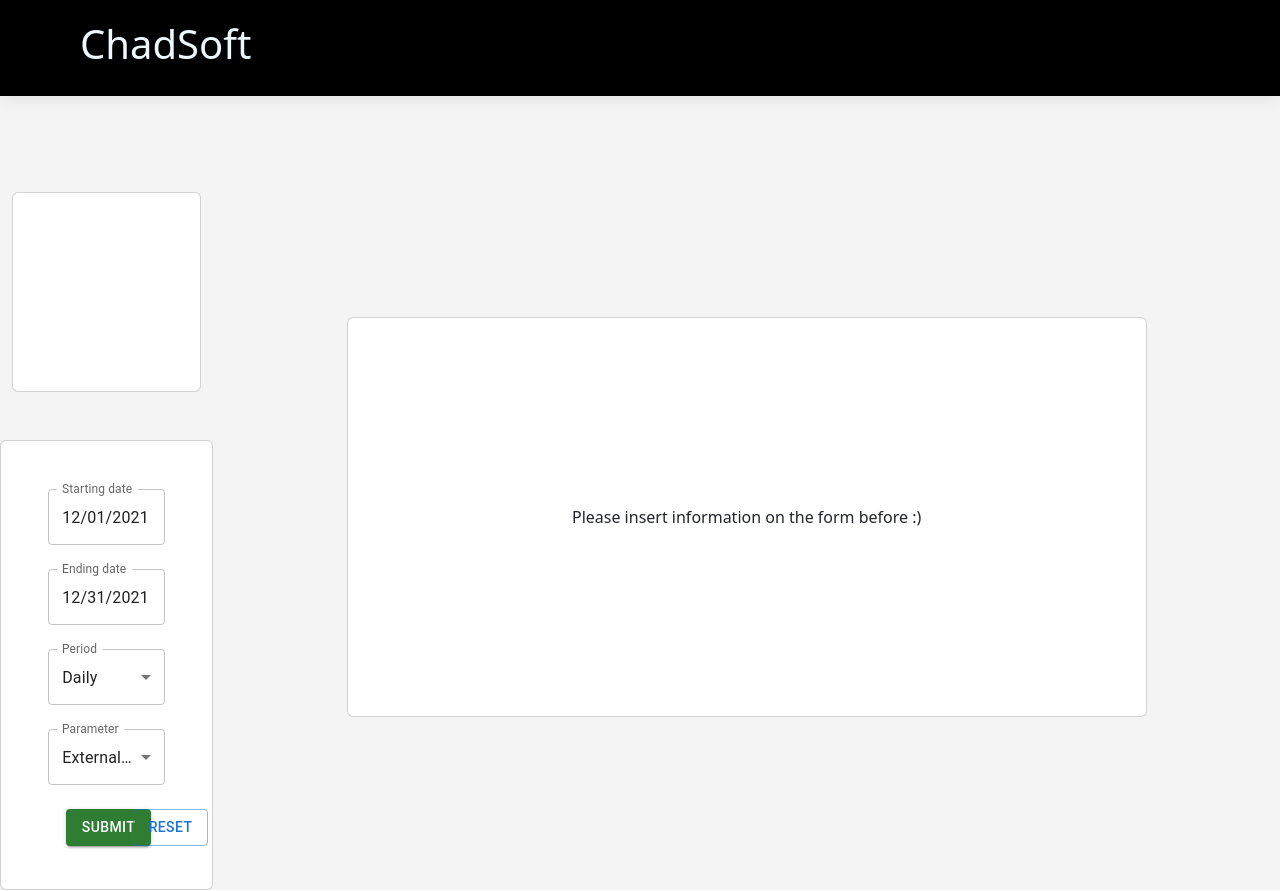
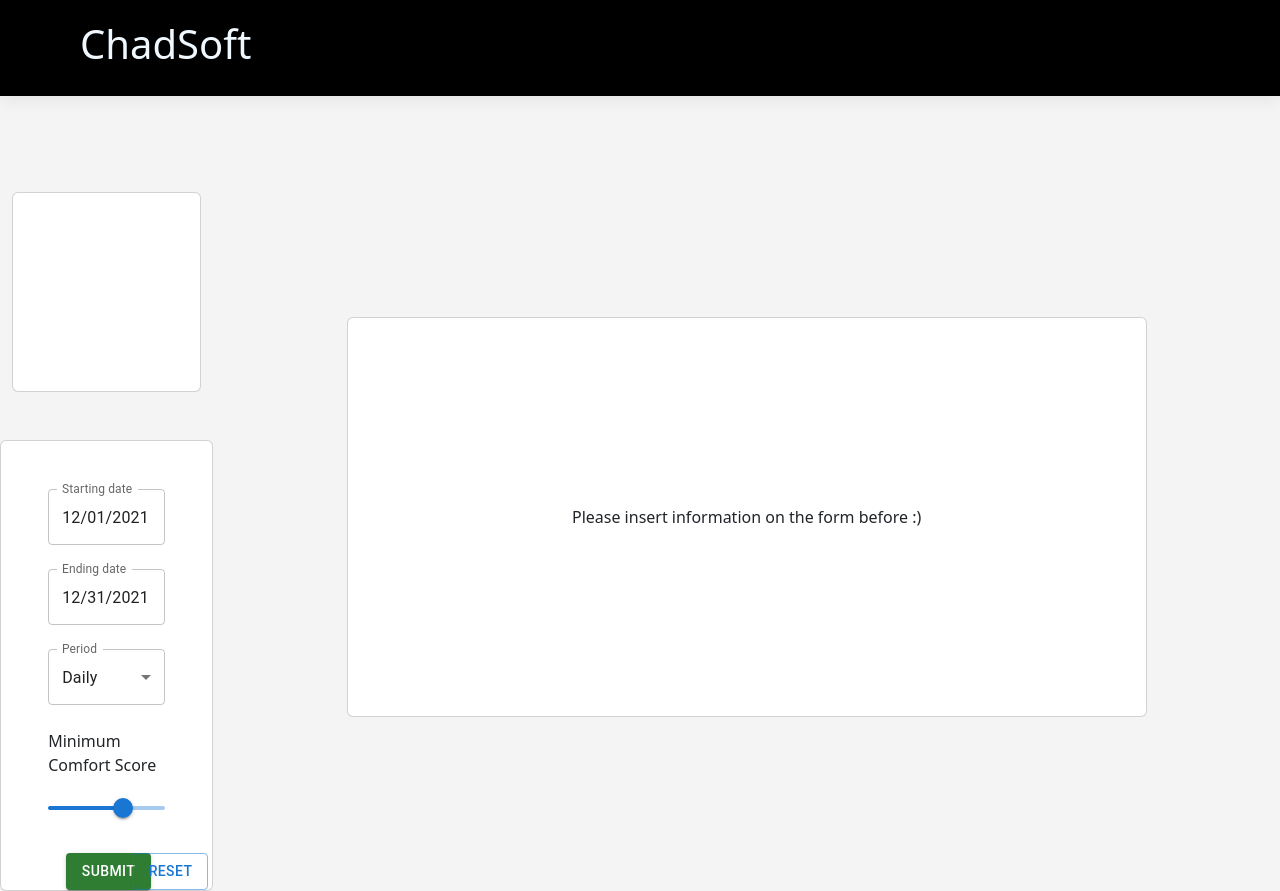
Before and after one commit to luciusvinicius/personal-sauna, a React (Create React App) app in the folder website/personal-sauna/: page / in a window 1280 px wide. Built offline with nearby package versions, Linux system fonts and the light colour scheme.

Commit message:
comf input

```diff
--- /dev/null
+++ b/website/personal-sauna/src/components/FormInputSlider.js
@@ -0,0 +1,30 @@
+import React from "react"
+import { Controller } from "react-hook-form";
+import {Slider} from "@mui/material";
+
+
+const FormInputSlider = ({control, name, label, min, max, step=4}) => {
+
+    return (
+        <Controller
+            name={name}
+            control={control}
+            render={({ field: { onChange, value } }) => (
+                <>
+                    <p>{label}</p>
+                    <Slider
+                        onChange={onChange}
+                        value={value}
+                        min={min}
+                        max={max}
+                        valueLabelDisplay={"auto"}
+                        step={step}
+                    />
+                </>
+
+            )}
+        />
+    )
+}
+
+export default FormInputSlider
--- a/website/personal-sauna/src/components/Forms.js
+++ b/website/personal-sauna/src/components/Forms.js
@@ -16,16 +16,15 @@ import {
 } from "../helpers";
 
 import Card from 'react-bootstrap/Card';
+import FormInputSlider from "./FormInputSlider";
 
 const STARTING_DATE = "2021-12-01T00:00:00Z"
 const ENDING_DATE = "2021-12-31T00:00:00Z"
 const STARTING_PERIOD = 24
 const STARTING_PARAMETER = "external_temp"
-
-
-
-
-
+const MIN_COMF = 0
+const MAX_COMF = 194
+const STARTING_COMF = 124
 
 const Forms = ({
     setLabels,
@@ -52,7 +51,8 @@ const Forms = ({
             start_date: STARTING_DATE,
             end_date: ENDING_DATE,
             period: STARTING_PERIOD,
-            parameter: STARTING_PARAMETER
+            parameter: STARTING_PARAMETER,
+            comf_slider: STARTING_COMF
         }
     });
 
@@ -63,7 +63,7 @@ const Forms = ({
         let start_date = new Date(data.start_date)
         let end_date = new Date(data.end_date)
 
-        getData(start_date, end_date)
+        getData(start_date, end_date,true ,data.comf_slider)
             .then(response => {
                 console.log("sussy response", response)
                 let values = []
@@ -174,11 +174,12 @@ const Forms = ({
                 <br/>
                 <Row className="justify-content-md-center">
                     <Col xs={8}>
-                        <FormInputDropdown
-                            name={"parameter"}
-                            label={"Parameter"}
+                        <FormInputSlider
+                            name={"comf_slider"}
+                            label={"Minimum Comfort Score"}
                             control={control}
-                            options={parameters}
+                            min={MIN_COMF}
+                            max={MAX_COMF}
                         />
                     </Col>
                 </Row>
```
